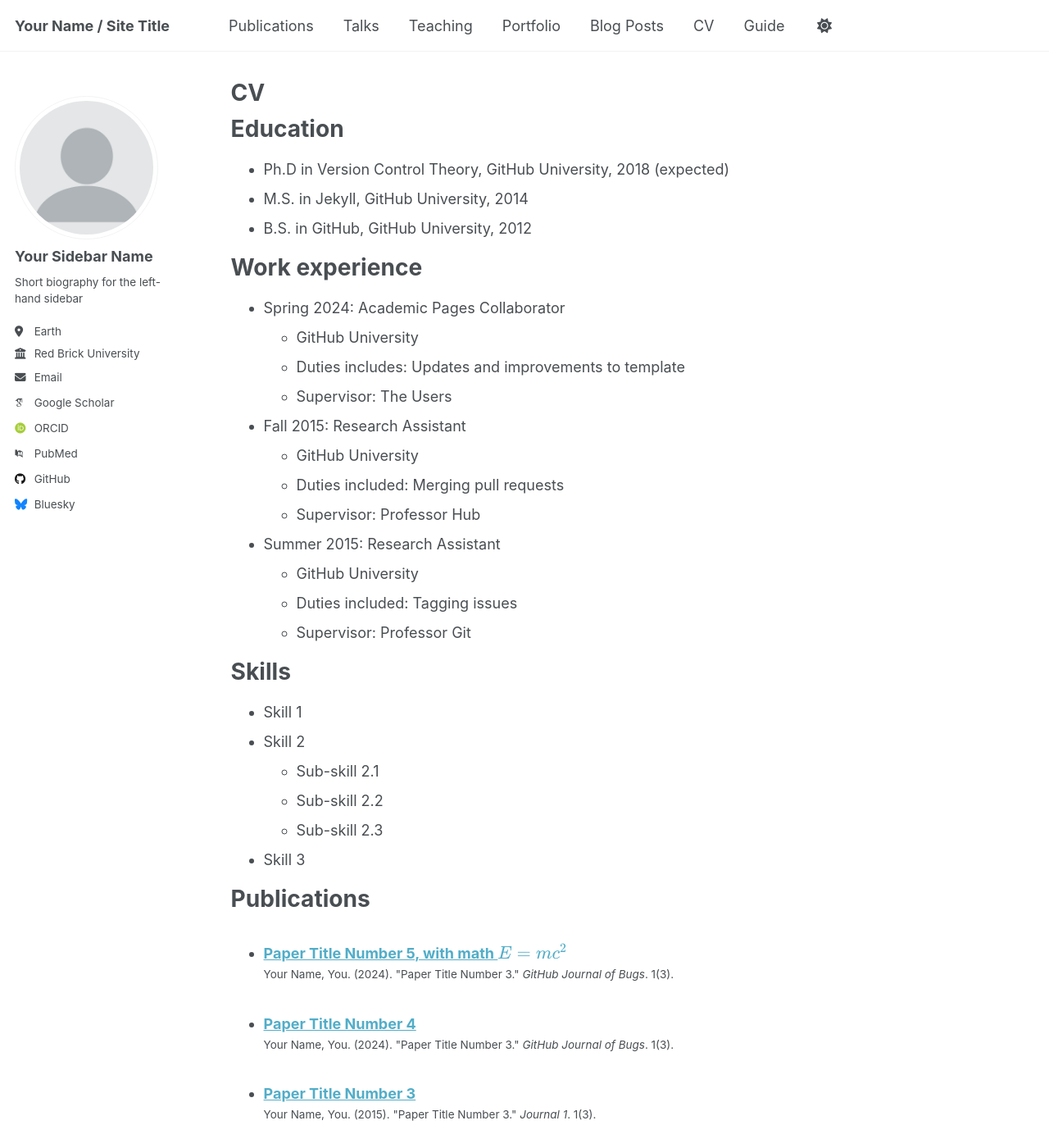
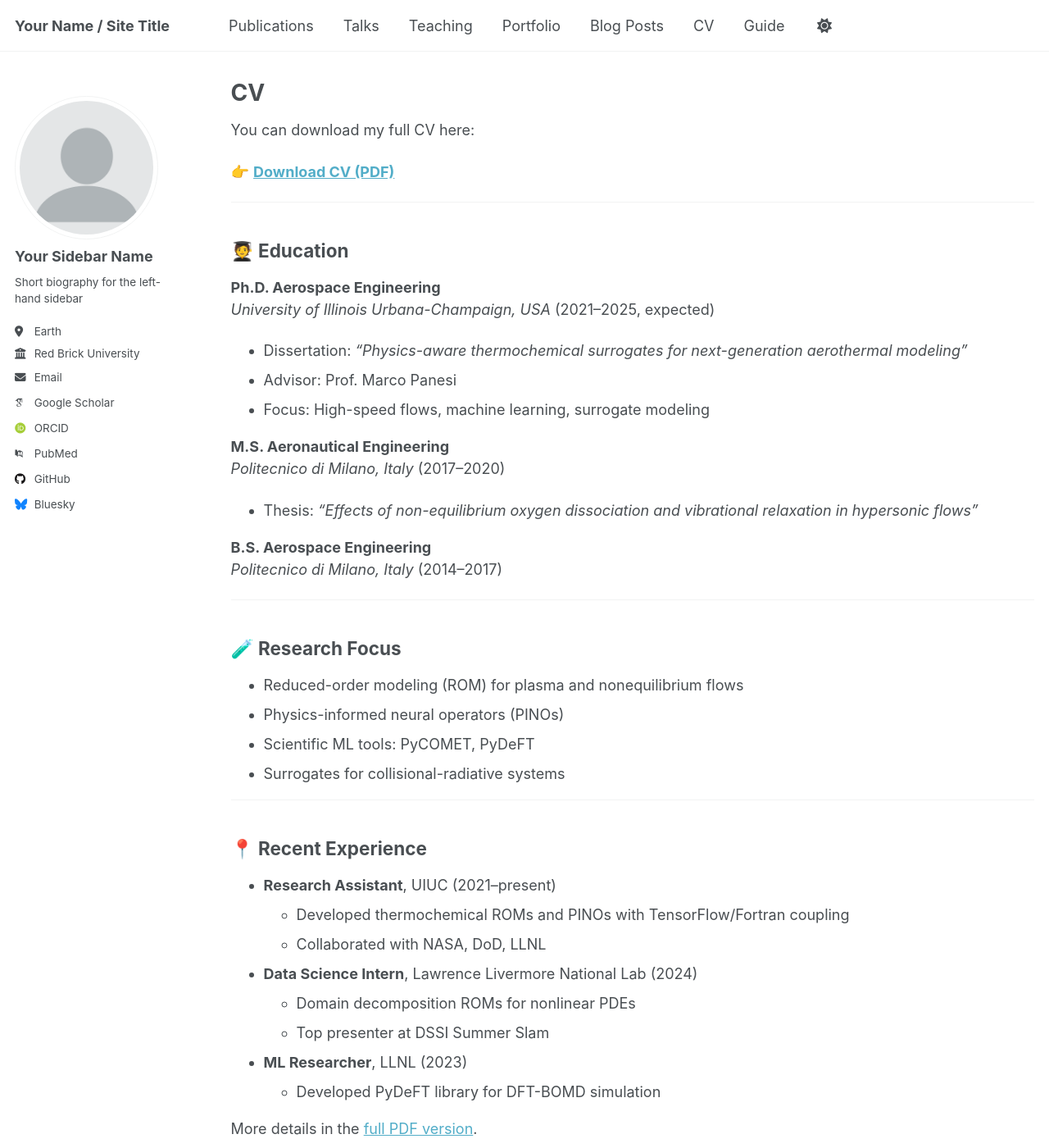
Before and after one commit to ivanZanardi/ivanzanardi.github.io, a Jekyll site: the page built from _pages/cv.md, in a window 1280 px wide and 1400 px high. Shown: the whole window at 82% size. Built offline with Jekyll 4.4.1, drawn with Linux system fonts in a browser that asks for light colours; some web fonts are replaced; a script that is not in the unit is left out; some of the changed text lies outside the part shown.

Commit message:
Update cv.md

```diff
--- a/_pages/cv.md
+++ b/_pages/cv.md
@@ -3,62 +3,51 @@ layout: archive
 title: "CV"
 permalink: /cv/
 author_profile: true
-redirect_from:
-  - /resume
 ---
 
-{% include base_path %}
+You can download my full CV here:
 
-Education
-======
-* Ph.D in Version Control Theory, GitHub University, 2018 (expected)
-* M.S. in Jekyll, GitHub University, 2014
-* B.S. in GitHub, GitHub University, 2012
+👉 [**Download CV (PDF)**](/files/cv.pdf)
 
-Work experience
-======
-* Spring 2024: Academic Pages Collaborator
-  * GitHub University
-  * Duties includes: Updates and improvements to template
-  * Supervisor: The Users
+---
 
-* Fall 2015: Research Assistant
-  * GitHub University
-  * Duties included: Merging pull requests
-  * Supervisor: Professor Hub
+## 🧑‍🎓 Education
 
-* Summer 2015: Research Assistant
-  * GitHub University
-  * Duties included: Tagging issues
-  * Supervisor: Professor Git
+**Ph.D. Aerospace Engineering**
+*University of Illinois Urbana-Champaign, USA* (2021–2025, expected)
+- Dissertation: *“Physics-aware thermochemical surrogates for next-generation aerothermal modeling”*
+- Advisor: Prof. Marco Panesi
+- Focus: High-speed flows, machine learning, surrogate modeling
 
-Skills
-======
-* Skill 1
-* Skill 2
-  * Sub-skill 2.1
-  * Sub-skill 2.2
-  * Sub-skill 2.3
-* Skill 3
+**M.S. Aeronautical Engineering**
+*Politecnico di Milano, Italy* (2017–2020)
+- Thesis: *“Effects of non-equilibrium oxygen dissociation and vibrational relaxation in hypersonic flows”*
 
-Publications
-======
-  <ul>{% for post in site.publications reversed %}
-    {% include archive-single-cv.html %}
-  {% endfor %}</ul>
+**B.S. Aerospace Engineering**
+*Politecnico di Milano, Italy* (2014–2017)
 
-Talks
-======
-  <ul>{% for post in site.talks reversed %}
-    {% include archive-single-talk-cv.html  %}
-  {% endfor %}</ul>
+---
 
-Teaching
-======
-  <ul>{% for post in site.teaching reversed %}
-    {% include archive-single-cv.html %}
-  {% endfor %}</ul>
+## 🧪 Research Focus
 
-Service and leadership
-======
-* Currently signed in to 43 different slack teams
+- Reduced-order modeling (ROM) for plasma and nonequilibrium flows
+- Physics-informed neural operators (PINOs)
+- Scientific ML tools: PyCOMET, PyDeFT
+- Surrogates for collisional-radiative systems
+
+---
+
+## 📍 Recent Experience
+
+- **Research Assistant**, UIUC (2021–present)
+  - Developed thermochemical ROMs and PINOs with TensorFlow/Fortran coupling
+  - Collaborated with NASA, DoD, LLNL
+
+- **Data Science Intern**, Lawrence Livermore National Lab (2024)
+  - Domain decomposition ROMs for nonlinear PDEs
+  - Top presenter at DSSI Summer Slam
+
+- **ML Researcher**, LLNL (2023)
+  - Developed PyDeFT library for DFT-BOMD simulation
+
+More details in the [full PDF version](/files/cv.pdf).
```
